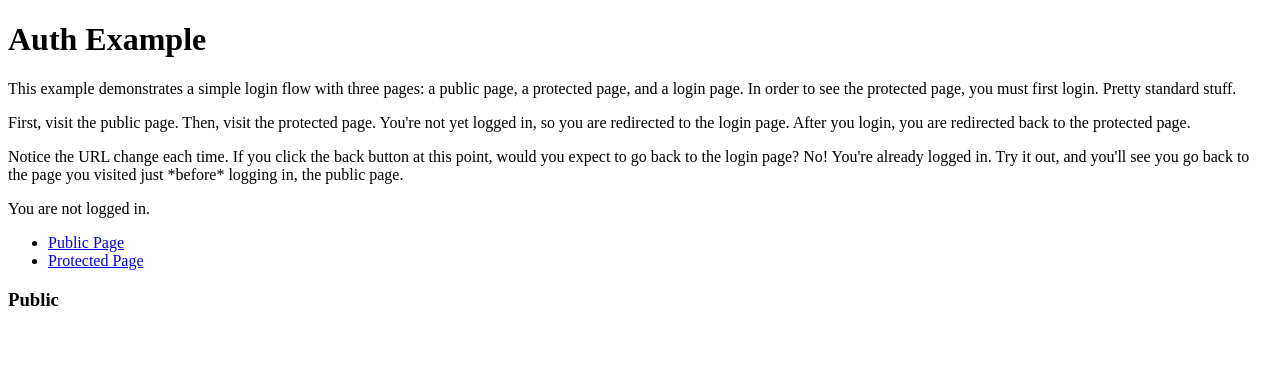
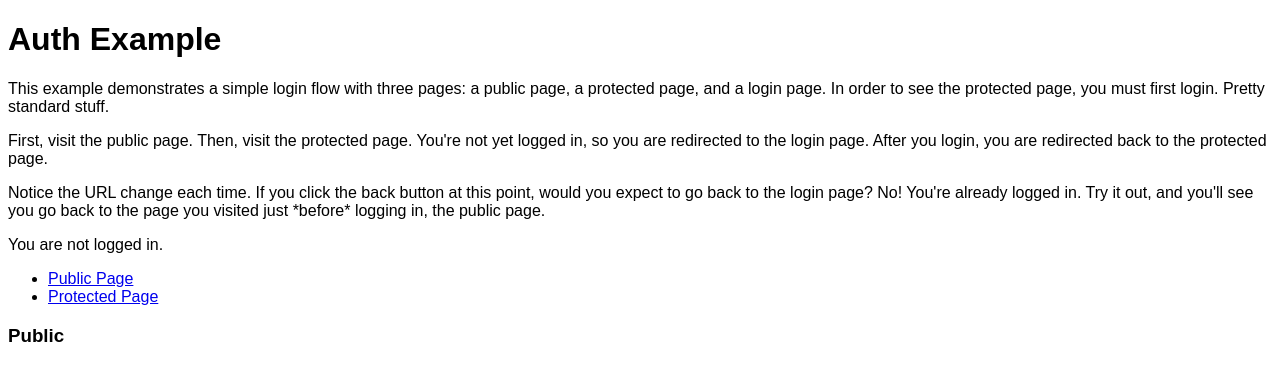
Before and after one commit to olsard7/router-example, a React (Create React App) app: page / in a window 1280 px wide. Shown: the top 380 px of the page. Built offline with nearby package versions, Linux system fonts and the light colour scheme.

Commit message:
add styles

```diff
--- a/src/App.js
+++ b/src/App.js
@@ -4,6 +4,7 @@ import { useAuth } from "./useAuth";
 import Layout from "./Layout";
 import AuthProvider from "./AuthProvider";
 import { PublicPage, ProtectedPage, LoginPage, Description } from "./pages";
+import "./style.css";
 
 export default function App() {
   return (
--- a/src/style.css
+++ b/src/style.css
@@ -1,3 +1,7 @@
+body {
+  font-family: sans-serif;
+}
+
 nav ul {
   list-style-type: none;
   display: flex;
```
